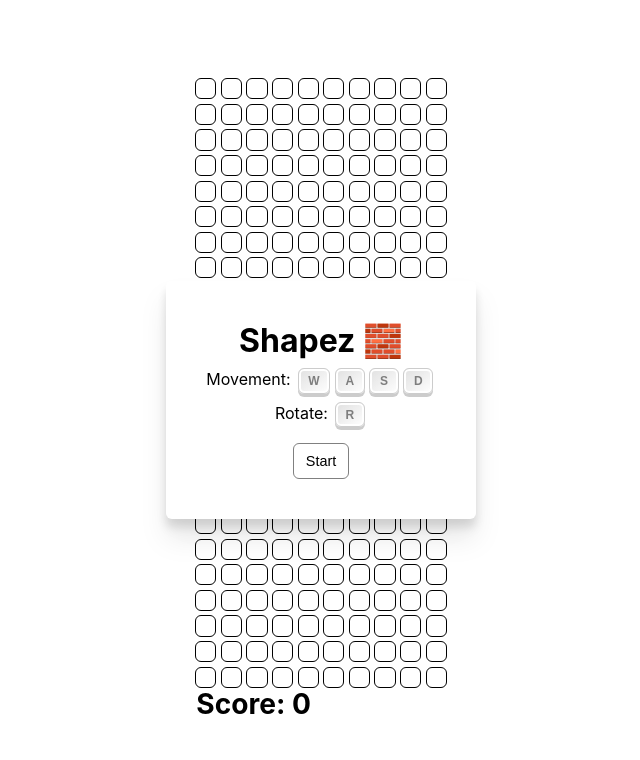
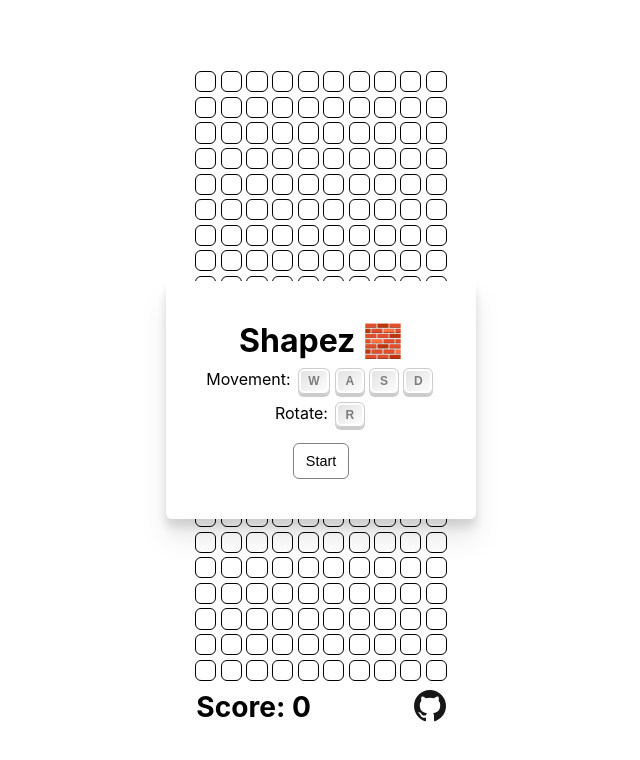
Before and after one commit to Kapatid/shapez-game, a plain HTML site: page index.html in a window 1280 px wide. Shown: the whole page, without its empty margins (319-959 px from the left). Drawn offline with Linux system fonts and the light colour scheme.

Commit message:
Comments and Github link

```diff
--- a/index.html
+++ b/index.html
@@ -21,7 +21,37 @@
     <div id="root">
       <div>
         <div id="grid"></div>
-        <h3 id="score">Score: 0</h3>
+        <div
+          style="
+            width: 100%;
+            display: flex;
+            justify-content: space-between;
+            margin-top: 10px;
+          "
+        >
+          <h3 id="score">Score: 0</h3>
+          <a href="https://github.com/Kapatid/shapez-game" target="_blank">
+            <svg
+              style="cursor: pointer;"
+              enable-background="new 0 0 32 32"
+              height="32px"
+              id="Layer_1"
+              version="1.0"
+              viewBox="0 0 32 32"
+              width="32px"
+              xml:space="preserve"
+              xmlns="http://www.w3.org/2000/svg"
+              xmlns:xlink="http://www.w3.org/1999/xlink"
+            >
+              <path
+                clip-rule="evenodd"
+                d="M16.003,0C7.17,0,0.008,7.162,0.008,15.997  c0,7.067,4.582,13.063,10.94,15.179c0.8,0.146,1.052-0.328,1.052-0.752c0-0.38,0.008-1.442,0-2.777  c-4.449,0.967-5.371-2.107-5.371-2.107c-0.727-1.848-1.775-2.34-1.775-2.34c-1.452-0.992,0.109-0.973,0.109-0.973  c1.605,0.113,2.451,1.649,2.451,1.649c1.427,2.443,3.743,1.737,4.654,1.329c0.146-1.034,0.56-1.739,1.017-2.139  c-3.552-0.404-7.286-1.776-7.286-7.906c0-1.747,0.623-3.174,1.646-4.292C7.28,10.464,6.73,8.837,7.602,6.634  c0,0,1.343-0.43,4.398,1.641c1.276-0.355,2.645-0.532,4.005-0.538c1.359,0.006,2.727,0.183,4.005,0.538  c3.055-2.07,4.396-1.641,4.396-1.641c0.872,2.203,0.323,3.83,0.159,4.234c1.023,1.118,1.644,2.545,1.644,4.292  c0,6.146-3.74,7.498-7.304,7.893C19.479,23.548,20,24.508,20,26c0,2,0,3.902,0,4.428c0,0.428,0.258,0.901,1.07,0.746  C27.422,29.055,32,23.062,32,15.997C32,7.162,24.838,0,16.003,0z"
+                fill="#181616"
+                fill-rule="evenodd"
+              />
+            </svg>
+          </a>
+        </div>
       </div>
     </div>
 
```
Also changed, not shown: game.js (+4 -10 lines), 317712_code repository_github_repository_resource_icon.svg (added).
